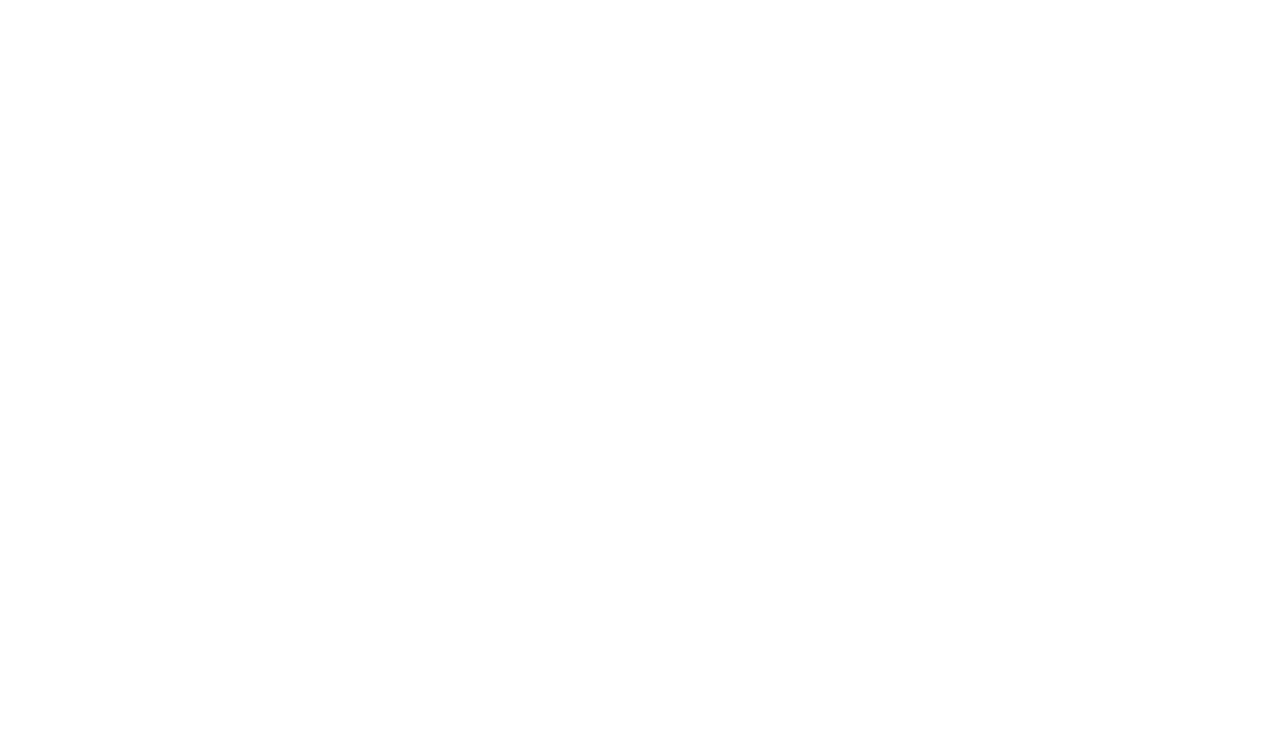
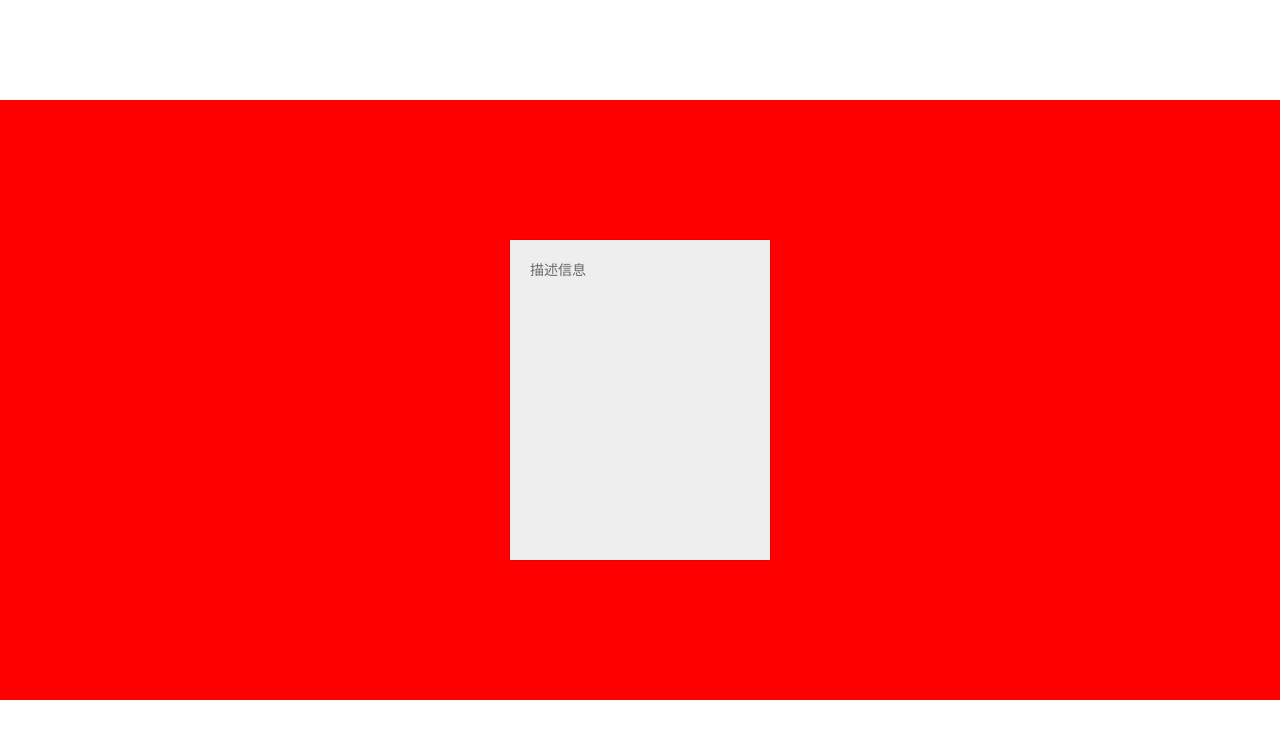
Before and after one commit to yanaliu/myStory, a plain HTML site: page index.html in a window 1280 px wide. Drawn offline with Linux system fonts and the light colour scheme.

Commit message:
Picture template

```diff
--- a/css/index.css
+++ b/css/index.css
@@ -9,3 +9,63 @@ body {
     font-size: 14px;
     -webkit-font-smoothing: antialiased;
 }
+.wrap {
+    width: 100%;
+    height: 600px;
+    position: absolute;
+    top: 50%;
+    margin-top:-300px;
+    background-color: red;
+    overflow: hidden;
+    perspective: ;
+}
+.photo {
+    width: 260px;
+    height: 320px;
+    position: absolute;
+    z-index: 1;
+    box-shadow: 0 0 1px rgba(0,0,0,0.5);
+}
+.photo .side {
+    width: 100%;
+    height: 100%;
+    background-color: #eee;
+    position: absolute;
+    left: 0;
+    top: 0;
+    padding: 20px;
+    box-sizing: border-box;
+}
+
+.photo .side_front .img{
+    width: 100%;
+    height: 250px;
+    line-height: 250px;
+    overflow: hidden;
+}
+.photo .side_front .img img{
+    width: 100%;
+    height: 100%;
+}
+.photo .side_front .caption{
+    text-align: center;
+    font-size: 16px;
+    line-height: 50px;
+}
+.photo .side_back {
+    /*display: none;*/
+}
+.photo .side_back .desc {
+    color: #666;
+    font-size: 14px;
+    line-height:1.5em;
+}
+
+/*当前选中的海报*/
+.photo_center {
+    left: 50%;
+    top: 50%;
+    margin-left: -130px;
+    margin-top: -160px;
+    z-index: 999;
+}
--- a/index.html
+++ b/index.html
@@ -6,6 +6,20 @@
     <link rel="stylesheet" href="css/index.css">
 </head>
 <body onselelctstart="return false;">
-
+    <div class="wrap">
+        <!--photo负责平移和旋转-->
+        <div class="photo photo_center">
+            <!--photo_wrap 负责翻转-->
+            <div class="photo_wrap">
+                <div class="side side_front">
+                    <p class="img"><img src="./img/timg.jpg" alt=""></p>
+                    <p class="caption">可爱的小鱼</p>
+                </div>
+                <div class="side side_back">
+                    <p class="desc">描述信息</p>
+                </div>
+            </div>
+        </div>
+    </div>
 </body>
 </html>
```
Also changed, not shown: img/timg.jpg (added).
